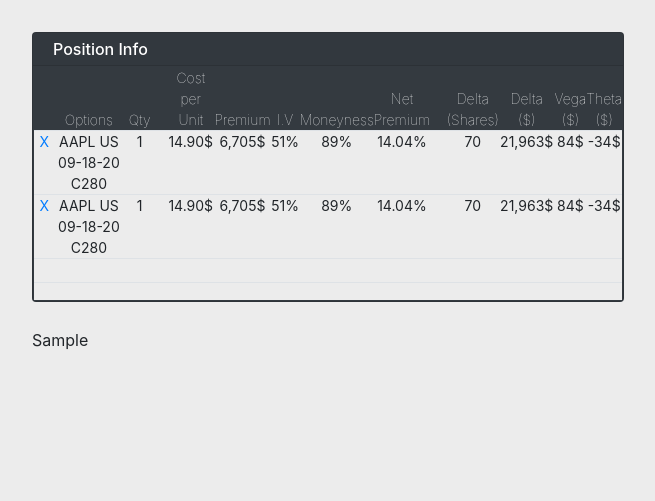
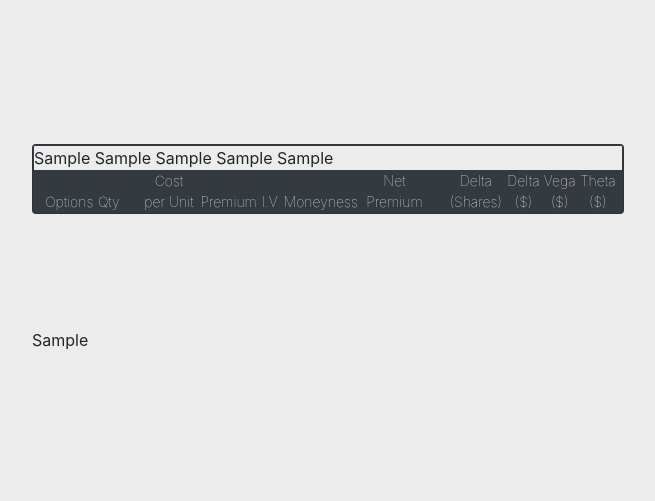
Before and after one commit to zQuantz/CGWeb, a Flask app: template templates/index.html in a window 1280 px wide. Shown: the part 56-557 px from the top of the page, without its empty margins (16-671 px from the left). Run offline with Flask 2, Linux system fonts and the light colour scheme; the template is opened without the code that fills it: most values are stand-ins (such as "Sample title", 1, 10 or a date in 2020); lists and menus that the app fills with data are empty; parts of the project's set-up code (start-up, migrations or seed data) failed here and were passed over; some libraries are stand-ins or nearby versions.

Commit message:
position info formalized. added generic elements for ease of use in javascript

```diff
--- a/common/utils/html.py
+++ b/common/utils/html.py
@@ -7,4 +7,4 @@ def html(e, txt, attributes = None):
             for key, value in attributes.items()
         ])
 
-    return f"""<{e} {properties}> {txt}</{e}>"""
+    return f"""<{e} {properties}>{txt}</{e}>"""
--- a/static/css/position_info.css
+++ b/static/css/position_info.css
@@ -10,8 +10,8 @@
 .viewBody {
 	border: 0.095rem solid var(--dark);
 	background-color: #ececec;
+	max-height: 11rem;
 	overflow-y: auto;
-	height: 14.7rem;
 	padding: 0rem;
 }
 
--- a/templates/index.html
+++ b/templates/index.html
@@ -76,18 +76,7 @@
 			<div class="col-lg-6 positionInfoCol">
 
 				<!-- Position Card -->
-				<div class="card bg-dark">
-
-					<div class="card-header" id="headingOne">
-
-						<h6 class="mb-0 viewTab">
-							Position Info
-						</h6>
-
-					</div>
-
-					<!-- Position Card Body -->
-					<div>
+				<div class="card bg-dark" style="margin-top: 7rem;">
 
 					<div class="card-body viewBody">
 
@@ -99,7 +88,7 @@
 									<th scope="col"></th>
 									<th scope="col">Options</th>
 									<th scope="col">Qty</th>
-										<th style="width: 1.5rem"></th>
+									<th style="width: 1.25rem"></th>
 									<th scope="col">
 										Cost<br>per Unit
 									</th>
@@ -109,7 +98,7 @@
 									<th scope="col">
 										Net<br>Premium
 									</th>
-										<th style="width: 1.5rem"></th>
+									<th style="width: 1.25rem"></th>
 									<th scope="col">
 										Delta
 										<br>
@@ -124,107 +113,17 @@
 									<th scope="col">
 										Theta<br>($)
 									</th>
+									<th style="width: 0.25rem"></th>
 								</tr>
 							</thead>
 
 							<tbody>
 
-									<!-- Notional Value Add to Position Info -->
-									<tr class="positionRow">
-										<td style="width: 0.5rem"></td>
-										<td class="positionIndex" scope="row">
-											<a href="">X</a>
-										</td>
-										<td>AAPL US 09-18-20 C280</td>
-										<td>1</td>
-										<td style="width: 1.5rem"></td>
-										<td>14.90$</td>
-										<td>6,705$</td>
-										<td>51%</td>
-										<td>89%</td>
-										<td>14.04%</td>
-										<td style="width: 1.5rem"></td>
-										<td>70</td>
-										<td>21,963$</td>
-										<td>84$</td>
-										<td>-34$</td>
-									</tr>
+								{% for i in range(4) %}
+									{{builder.empty_row | safe}}
+								{% endfor %}
 
-									<tr class="positionRow">
-										<td style="width: 0.5rem"></td>
-										<td class="positionIndex" scope="row">
-											<a href="">X</a>
-										</td>
-										<td>AAPL US 09-18-20 C280</td>
-										<td>1</td>
-										<td style="width: 1.5rem"></td>
-										<td>14.90$</td>
-										<td>6,705$</td>
-										<td>51%</td>
-										<td>89%</td>
-										<td>14.04%</td>
-										<td style="width: 1.5rem"></td>
-										<td>70</td>
-										<td>21,963$</td>
-										<td>84$</td>
-										<td>-34$</td>
-									</tr>
-
-									<tr class="positionRow">
-										<td style="width: 0.5rem"></td>
-										<td class="positionIndex" scope="row">
-										</td>
-										<td></td>
-										<td></td>
-										<td style="width: 1.5rem"></td>
-										<td></td>
-										<td></td>
-										<td></td>
-										<td></td>
-										<td></td>
-										<td style="width: 1.5rem"></td>
-										<td></td>
-										<td></td>
-										<td></td>
-										<td></td>
-									</tr>
-
-									<tr class="positionRow">
-										<td style="width: 0.5rem"></td>
-										<td class="positionIndex" scope="row">
-										</td>
-										<td></td>
-										<td></td>
-										<td style="width: 1.5rem"></td>
-										<td></td>
-										<td></td>
-										<td></td>
-										<td></td>
-										<td></td>
-										<td style="width: 1.5rem"></td>
-										<td></td>
-										<td></td>
-										<td></td>
-										<td></td>
-									</tr>
-
-									<tr class="positionTotalRow">
-										<th style="width: 0.5rem"></th>
-										<td></td>
-										<td>Aggregates</td>
-										<td></td>
-										<td style="width: 1.5rem"></td>
-										<td>14.90$</td>
-										<td>6,705$</td>
-										<td>51%</td>
-										<td></td>
-										<td>14.04%</td>
-										<td style="width: 1.5rem"></td>
-										<td>70</td>
-										<td>21,963$</td>
-										<td>84$</td>
-										<td>-34$</td>
-									</tr>
+								{{builder.empty_agg_row | safe}}
 
 							</tbody>
 
@@ -234,9 +133,6 @@
 
 				</div>
 				<!-- Position Card Body End -->
-
-				</div>
-				<!-- Position Card End -->
 
 			</div>
 			<!-- Position Info Column End -->
```
Also changed, not shown: common/builder.py (+79 -0 lines). Lines whose indentation alone changed are shown as unchanged.
